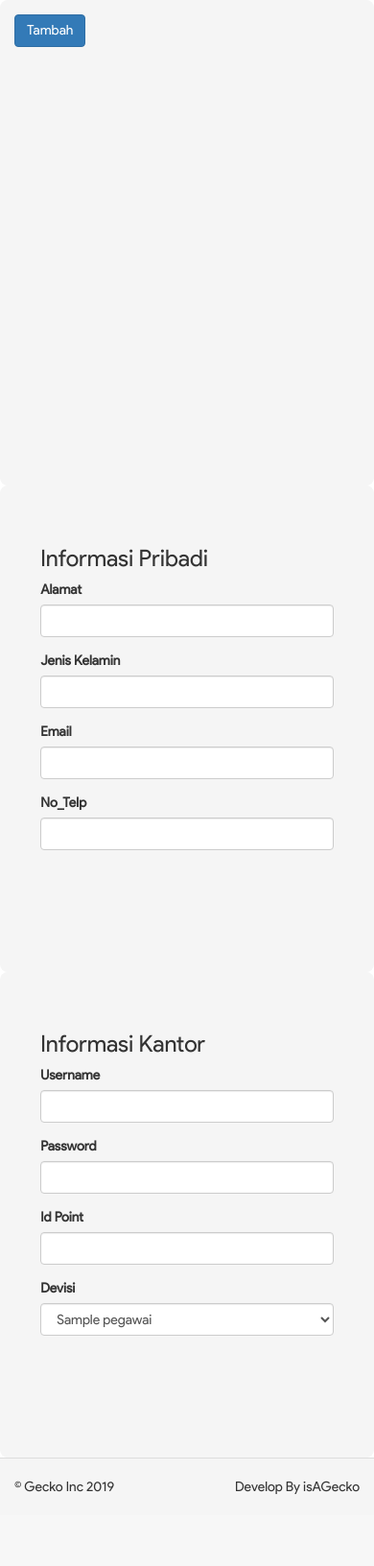
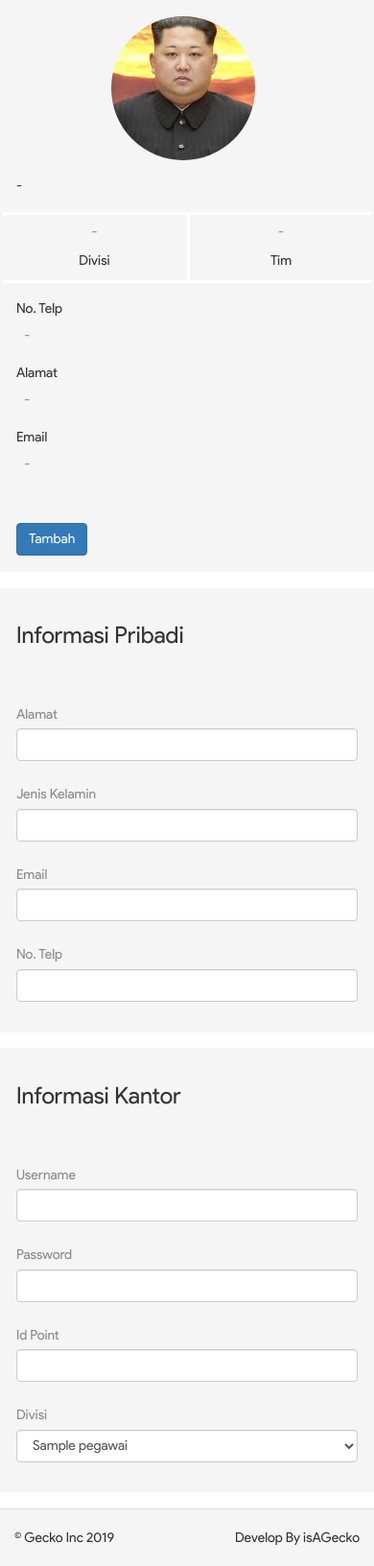
Before and after one commit to isAGecko/isAGecko, a Yii app: template views/pegawai/create.php in a window 390 px wide. Shown: the whole page at 96% size. Before the commit the page ends 1557 px from the top, so only its background shows below. Run offline with PHP 8.4 and a stand-in for Yii, Linux system fonts and the light colour scheme; the template is opened without the code that fills it: most values are stand-ins (such as "Sample title", 1, 10 or a date in 2020); form fields are guessed from the names that the template uses; data that the repository does not hold is empty; some libraries are stand-ins or nearby versions.

Commit message:
responsivetambah

```diff
--- a/views/pegawai/create.php
+++ b/views/pegawai/create.php
@@ -12,55 +12,239 @@ use yii\helpers\Html;
 $this->title = 'Create Pegawai';
 ?>
 <style>
+
+@media only screen and (max-width: 480px){
+
+    .content-center{
+        align-content:center;
+    }
+
+    .mt2vh{
+        margin-top:2vh;
+    }
+    .mt2vh2{
+        margin-top:2vh;
+    }
+
+    .mb7vh{
+        margin-bottom:5vh;
+    }
+
+    .pd1vh{
+        padding:1vh;
+    }
+
+    .box-left{
+        border-color:white;
+        border-style:solid;
+        border-left-style:none;
+        border-right-style:none;
+        padding-top:1vh;
+    }
+
+    .box-right{
+        border-color:white;
+        border-style:solid;
+        border-right-style:none;
+        padding-top:1vh;
+    }
+
+    .image{
+        width:150px;
+        height:150px;
+        object-fit:cover;
+        border-radius:50%;
+        margin-left:11.8vh;
+    }
     .card{
-        background-color: whitesmoke; border-radius: 8px;padding: 15px;
+        background-color: whitesmoke;
+        height:100%;
+        padding:2vh;
+        margin-bottom:2vh;
     }
+
     div {
         font-family: 'google_font';
     }
+}
+
+@media (min-width: 481px) and (max-width: 768px){
+
+
+
+    .mt2vh{
+        margin-top:2vh;
+    }
+
+    .mb7vh{
+        margin-bottom:5vh;
+    }
+
+    .pd1vh{
+        padding:1vh;
+    }
+
+    .box-left{
+        border-color:white;
+        border-style:solid;
+        border-left-style:none;
+        border-right-style:none;
+        padding-top:1vh;
+    }
+
+    .box-right{
+        border-color:white;
+        border-style:solid;
+        border-right-style:none;
+        padding-top:1vh;
+    }
+
+    .image{
+        width:150px;
+        height:150px;
+        object-fit:cover;
+        border-radius:50%;
+        margin-left:9vh;
+    }
+    .card{
+        background-color: whitesmoke;
+        height:100%;
+        padding:2vh;
+        margin-bottom:2vh;
+    }
+
+    div {
+        font-family: 'google_font';
+    }
+}
+
+@media only screen and (min-width: 769px){
+    .mt2vh{
+        margin-top:2vh;
+    }
+
+    .mt2vh2{
+        margin-top:2vh;
+    }
+
+    .mb7vh{
+        margin-bottom:7vh;
+    }
+
+    .pd1vh{
+        padding:1vh;
+    }
+
+    .box-left{
+        border-color:white;
+        border-style:solid;
+        border-left-style:none;
+        border-right-style:none;
+        padding-top:1vh;
+    }
+
+    .box-right{
+        border-color:white;
+        border-style:solid;
+        border-right-style:none;
+        padding-top:1vh;
+    }
+
+    .image{
+        width:150px;
+        height:150px;
+        object-fit:cover;
+        border-radius:50%;
+        margin-left:6vh;
+    }
+    .card{
+        background-color: whitesmoke;
+        height:77.7vh;
+        padding:2vh;
+        margin-bottom:2vh;
+    }
+
+    div {
+        font-family: 'google_font';
+    }
+}
 </style>
 <div class="pegawai-create">
-    <div class="row" style="">
+    <div class="row">
         <?php
                 $form= ActiveForm::begin([
                     'method'=>'post',
                     'action'=>Url::to(['pegawai/create']),
                 ]);
                 ?>
-        <div class="col-md-3">
-            <div class="card" style="height:60vh;">
+        <div class="col-md-3 col-sm-12 content-center">
+            <div class="card" style="height:100%">
                 <div class="form-group">
+                    <div class="row">
+                        <div class="col-md-12 col-sm-6">
+                            <!-- kodingan ngisor seng img tok iki wehi tombol upload foto-->
+                            <img src="img/jaya.jpg" class="image" width="80%" alt="tambah foto">
+
+                            <p class="mt2vh">-</p>
+                            <div class="row text-center mt2vh">
+                                <div class="col-md-6 col-sm-6 col-xs-6 box-left">
+                                    <p style="color:#8A8A8A;">-</p>
+                                    <p>Divisi</p>
+                                </div>
+                                <div class="col-md-6 col-sm-6 col-xs-6 box-right">
+                                    <p style="color:#8A8A8A;">-</p>
+                                    <p>Tim</p>
+                                </div>
+                            </div>
+                        </div>
+                        <div class="col-md-12 col-sm-6 mt2vh2" style="margin-bottom:-15px">
+                            <p style="margin:0px;">No. Telp</p>
+                            <p style="color:#8A8A8A;padding:1vh">-</p>
+                            <p style="margin:0px;">Alamat</p>
+                            <p style="color:#8A8A8A;padding:1vh">-</p>
+                            <p style="margin:0px;">Email</p>
+                            <p class="mb7vh" style="color:#8A8A8A;padding:1vh">-</p>
                             <?= Html::submitButton('Tambah', ['class' => 'btn btn-primary']) ?>
                         </div>
                     </div>
                 </div>
-        <div class="col-md-4">
-            <div class="card" style="height:60vh; padding:5vh;">
+            </div>
+        </div>
+
+        <div class="col-md-9 col-sm-12">
+            <div class="row">
+                <div class="col-md-6 col-sm-12">
+                    <div class="card">
 
                         <h3>Informasi Pribadi</h3>
-                <?= $form->field($model,'alamat')->textInput()->label('Alamat') ?>
+                        <p style="color:#8A8A8A;margin-bottom:0.5vh; margin-top:7vh">Alamat</p>
+                        <?= $form->field($model,'alamat')->textInput()->label(false) ?>
+                        <p style="color:#8A8A8A;margin-bottom:0.5vh;margin-top:3vh">Jenis Kelamin</p>
                         <?= $form->field($model,'gender')->dropdownList([
                             'Laki-Laki' => 'Laki-Laki',
                             'Perempuan' => 'Perempuan'
                         ],
                         ['class'=>'form-control','prompt'=>'Select Gender']
-                )->label('Jenis Kelamin') ?>
-                <?= $form->field($model,'email')->textInput()->label('Email') ?>
-                <?= $form->field($model,'nomor_telp')->textInput()->label('No_Telp') ?>
-
-
+                        )->label(false) ?>
+                        <p style="color:#8A8A8A;margin-bottom:0.5vh;margin-top:3vh">Email</p>
+                        <?= $form->field($model,'email')->textInput()->label(false) ?>
+                        <p style="color:#8A8A8A;margin-bottom:0.5vh;margin-top:3vh">No. Telp</p>
+                        <?= $form->field($model,'nomor_telp')->textInput()->label(false) ?>
                     </div>
                 </div>
-        <div class="col-md-4">
-            <div class="card" style="height:60vh; padding:5vh;">
 
-
+                <div class="col-md-6 col-sm-12">
+                    <div class="card">
                         <h3>Informasi Kantor</h3>
-                <?= $form->field($model,'nama_pegawai')->textInput()->label('Username') ?>
-                <?= $form->field($model,'password')->passwordInput()->label('Password') ?>
-                <?= $form->field($model,'id_point')->textInput()->label('Id Point') ?>
+                        <p style="color:#8A8A8A;margin-bottom:0.5vh; margin-top:7vh">Username</p>
+                        <?= $form->field($model,'nama_pegawai')->textInput()->label(false) ?>
+                        <p style="color:#8A8A8A;margin-bottom:0.5vh; margin-top:3vh">Password</p>
+                        <?= $form->field($model,'password')->passwordInput()->label(false) ?>
+                        <p style="color:#8A8A8A;margin-bottom:0.5vh; margin-top:3vh">Id Point</p>
+                        <?= $form->field($model,'id_point')->textInput()->label(false) ?>
                         <div class="form-group field-pegawai-id_jabatan required">
-                <label class="control-label" for="pegawai-id_jabatan">Devisi</label>
+                        <!-- <label class="control-label" for="pegawai-id_jabatan">Devisi</label> -->
+                        <p style="color:#8A8A8A;margin-bottom:0.5vh; margin-top:3vh">Divisi</p>
                         <select class="form-control" id="pegawai-id_jabatan" name="Pegawai[id_jabatan]">
 
                                         <?php
@@ -91,6 +275,8 @@ $this->title = 'Create Pegawai';
                         ?> -->
                     </div>
                 </div>
+            </div>
+        </div>
         <?php
             ActiveForm::end();
         ?>
```
Also changed, not shown: web/img/Ellipse 77.png (added), web/img/Union 5.png (added), web/img/t_foto.png (added). Lines whose indentation alone changed are shown as unchanged.
